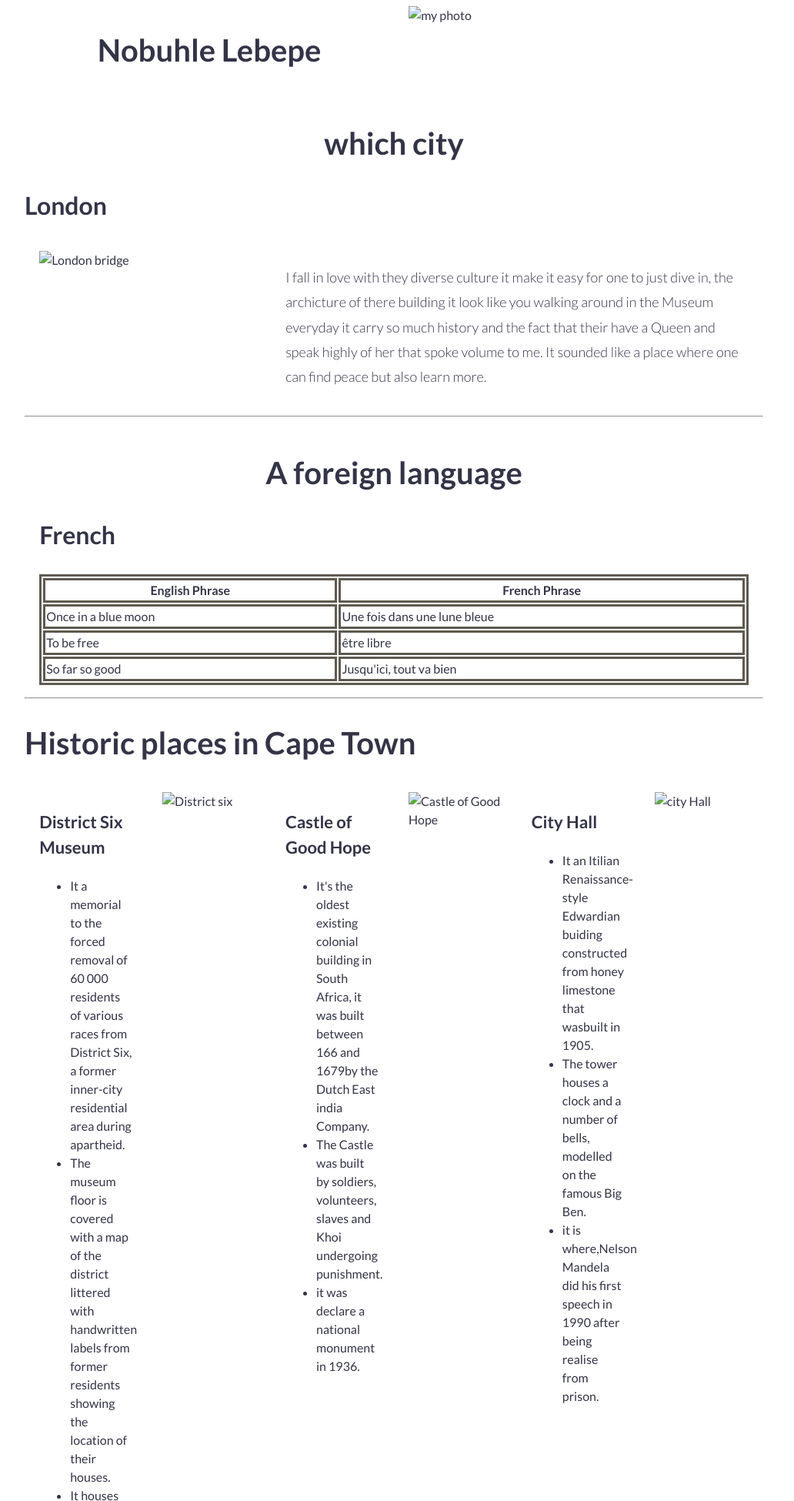
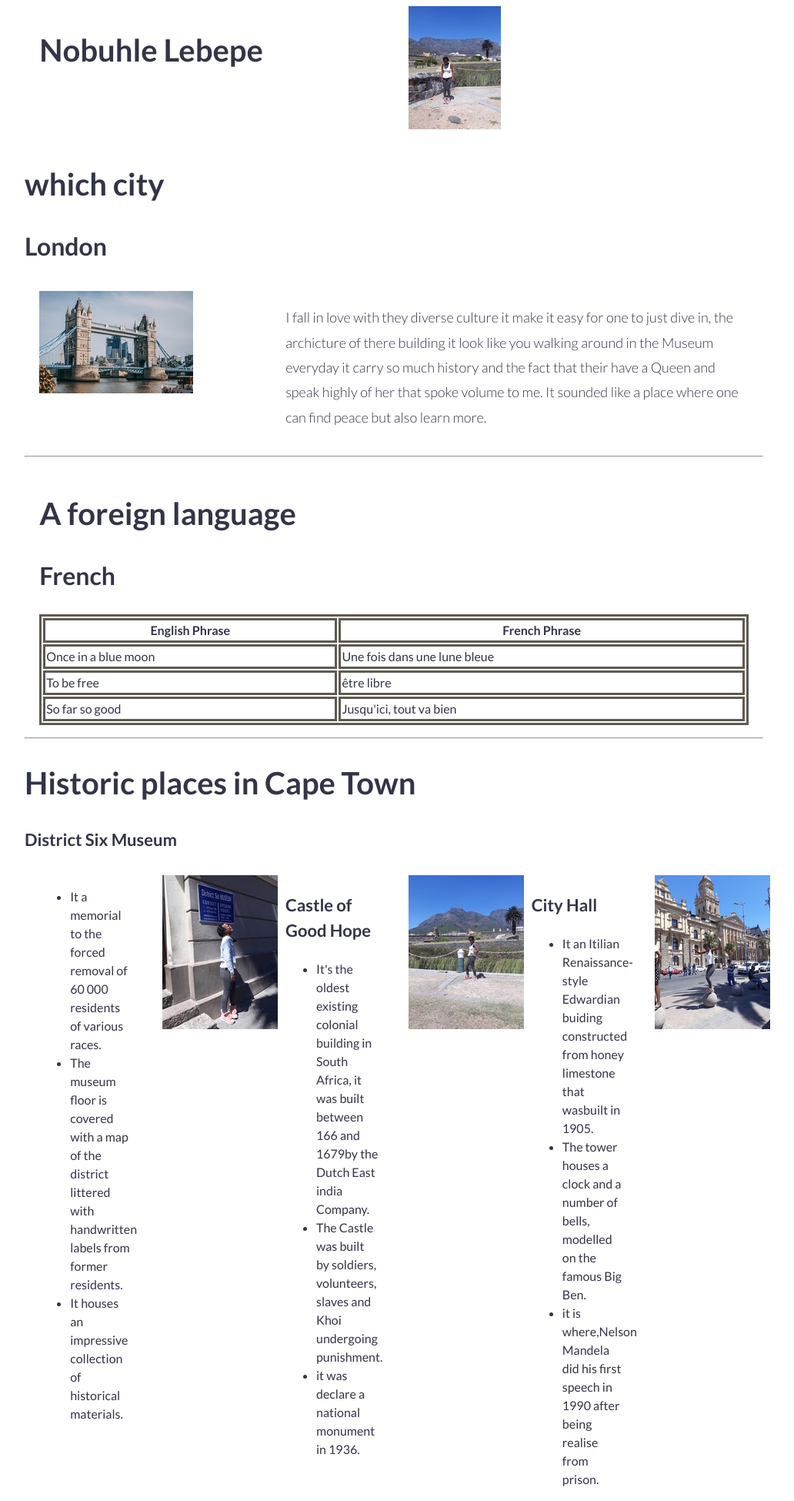
Before and after one commit to Black-buttery-fly1239/basic-webpage, a plain HTML site: page my_webpage-grid.html in a window 1280 px wide. Shown: the top 1950 px of the page at 77% size, without its empty margins (128-1160 px from the left). Drawn offline with Linux system fonts and the light colour scheme.

Commit message:
second commit

```diff
--- a/my_webpage-grid.html
+++ b/my_webpage-grid.html
@@ -11,10 +11,8 @@
     <style>
     table, th, td {
     border: 3px solid rgb(95, 90, 80);
-   }
-    .row h1 {
-     text-align: center;
-   }
+    }
+
 
     </style>
 </head>
@@ -26,7 +24,7 @@
                 <h1>Nobuhle Lebepe</h1>
             </div>
             <div class="col-6">
-                <img src="nobuhle1.jpg" alt="my photo">
+                <img src="./images/nobuhle1.jpg" alt="my photo">
             </div>
 
         </div>
@@ -34,7 +32,7 @@
             <h1>which city</h1>
             <h2>London</h2>
             <div class="col-4">
-                <img src="nobuhle2.jpg" alt="London bridge">
+                <img src="./images/nobuhle2.jpg" alt="London bridge">
             </div>
 
             <div class="col-8">
@@ -81,28 +79,23 @@
         </div>
 
         <div class="row">
+            <h3>District Six Museum</h3>
+            <div class="col-2">
 
-
-            <div class="col-2">
-                <h3>District Six Museum</h3>
                 <ul>
                     <li>It a memorial to the forced removal
-                        of 60 000 residents of various races from District Six,
-                        a former inner-city residential area during apartheid. </li>
+                        of 60 000 residents of various races.</li>
                     <li>The museum floor is covered with a map of the district
                         littered with handwritten labels from former
-                        residents showing the location of their houses.</li>
-                    <li>It houses an impressive collection of historical materials including photographs,
-                        paintings,
-                        artefacts, physical remains like street signs, books and studies as well as audio-visual
-                        recordings of District Six, most which were donated by its former residents.</li>
+                        residents.</li>
+                    <li>It houses an impressive collection of historical materials.</li>
                 </ul>
             </div>
             <div class="col-2">
-                <img src="Bee.jpg" alt="District six">
+                <img src="./images/Bee.jpg" alt="District six" class="img1">
             </div>
 
-
+        <div >
             <div class="col-2">
                 <h3>Castle of Good Hope</h3>
                 <ul>
@@ -112,8 +105,9 @@
                 </ul>
             </div>
             <div class="col-2">
-                <img src="TheeCastle.jpg" alt="Castle of Good Hope">
+                <img src="./images/TheeCastle.jpg" alt="Castle of Good Hope" class="img2">
             </div>
+        </div>
 
 
             <div class="col-2">
@@ -125,7 +119,7 @@
                 </ul>
             </div>
             <div class="col-2">
-                <img src="CityHall4.jpg" alt="city Hall">
+                <img src="./images/CityHall4.jpg" alt="city Hall" class="img3">
             </div>
 
 
--- a/mystyle.css
+++ b/mystyle.css
@@ -125,13 +125,13 @@ td {
     height: 200px;
 }
 .col {
-    font-size: 12px;
+    font-size: 13px;
 }
 .col2 {
-    font-size: 12px;
+    font-size: 13px;
 }
 .col3 {
-    font-size: 12px;
+    font-size: 13px;
 }
 .col2 h3 {
     text-align: center;
```
Also changed, not shown: index.html (+18 -0 lines).
